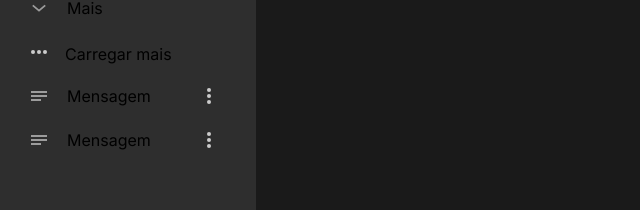
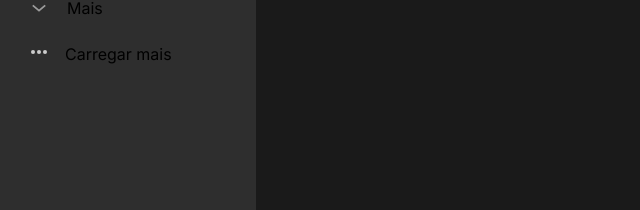
Before and after one commit to Leozinho2831/ChatBot, a website: page index.html in a window 1280 px wide. Shown: the part 308-518 px from the top of the page, without its empty margins (0-640 px from the left). Drawn offline with Linux system fonts and the light colour scheme.

Commit message:
hidden messages

```diff
--- a/index.html
+++ b/index.html
@@ -85,7 +85,7 @@
                 <p>Carregar mais</p>
             </div>
             <!-- colocar block por js quando houver mais de 10 histórico para carregar tudo -->
-            <div class="space-y-1">
+            <div class="hidden space-y-1">
                 <div class="flex items-center gap-5 cursor-pointer hoverBg">
                     <!-- o tema da conversa -->
                     <div class="space-y-[2px] *:w-4 *:h-[2px] *:bg-gray-500">
```
